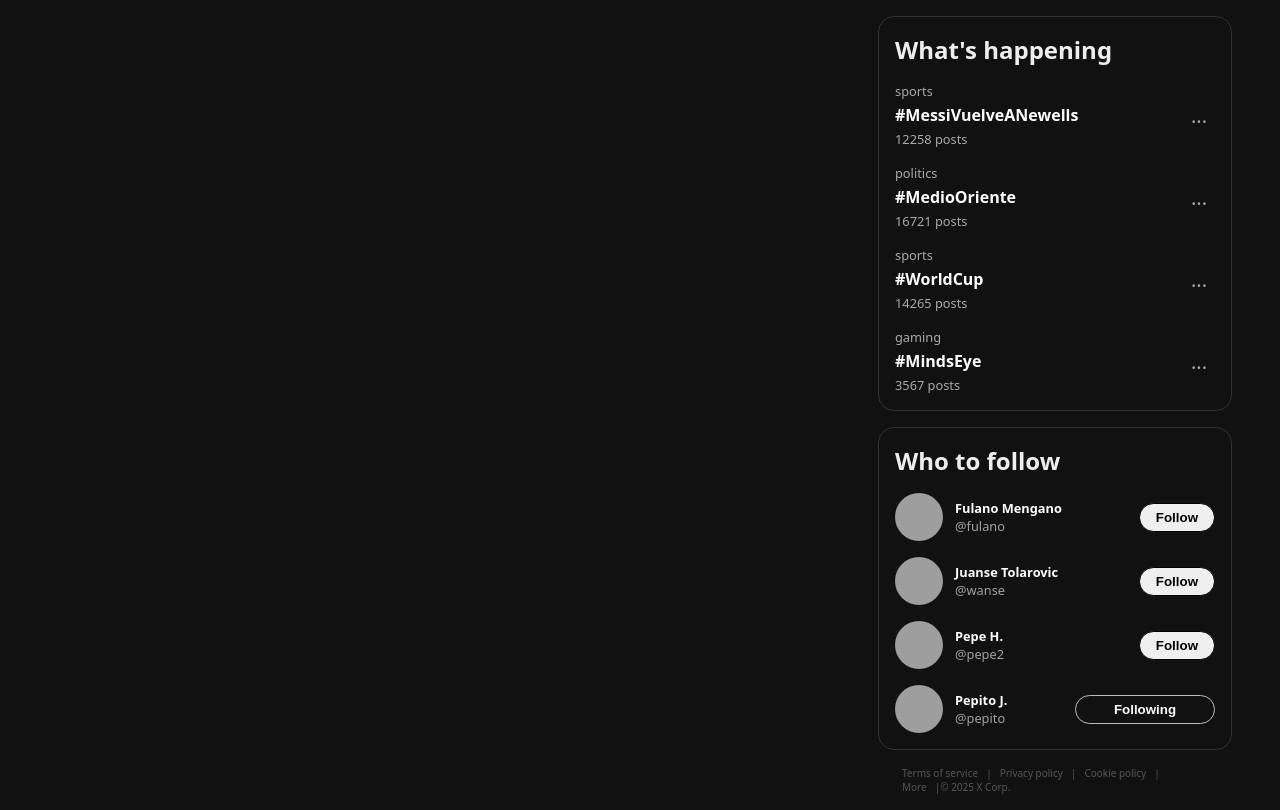
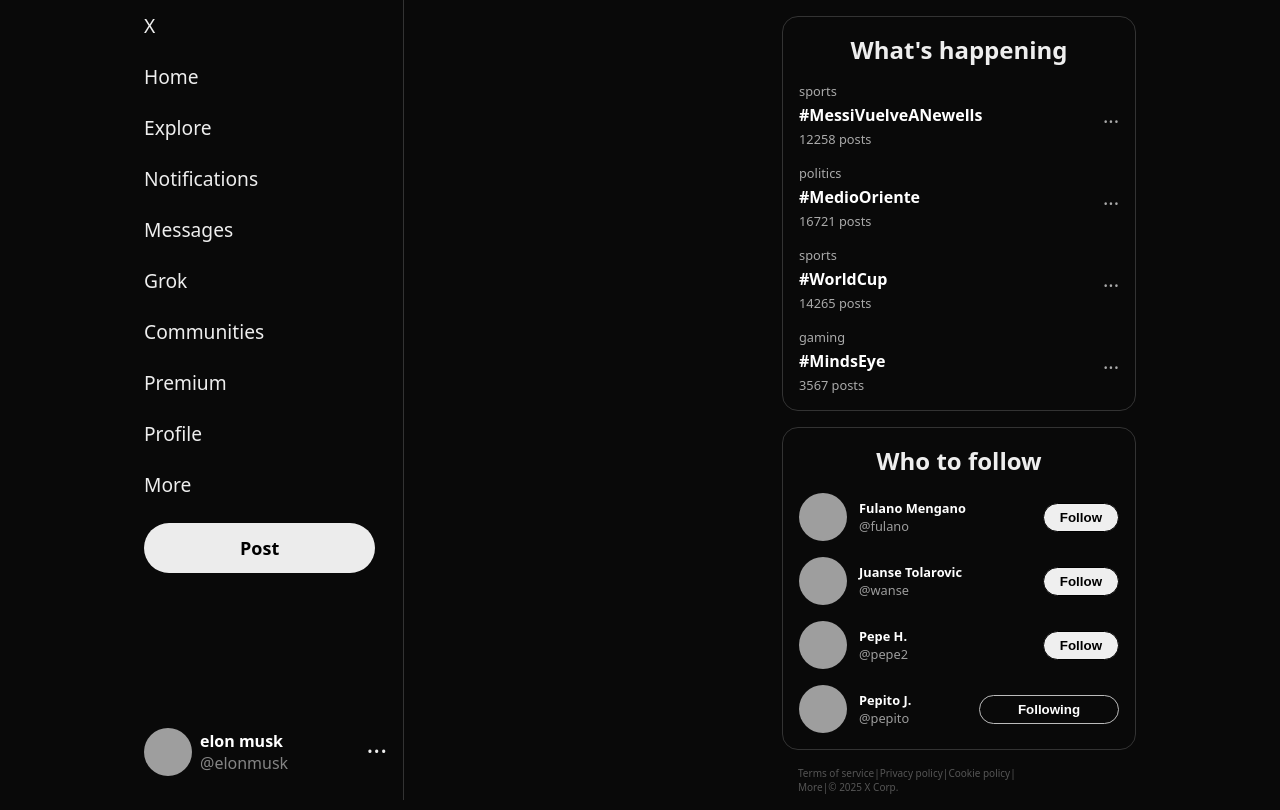
Before and after one commit to wanse-dev/PWA-frontend-2025, a React (Vite) app: page / in a window 1280 px wide. Built offline with nearby package versions, Linux system fonts and the light colour scheme; grey boxes are pictures that could not be loaded.

Commit message:
added leftPanel component

```diff
--- a/src/App.tsx
+++ b/src/App.tsx
@@ -1,14 +1,15 @@
-import { RightPanel } from './components/right_panel/RightPanel';
-import './index.css';
+import { RightPanel } from "./components/right_panel/RightPanel";
+import { LeftPanel } from "./components/left_panel/LeftPanel";
+import "./index.css";
 
 function App() {
   return (
     <>
-      <div className='test'></div>
-      <div className='test'></div>
+      <LeftPanel />
+      <div className="test"></div>
       <RightPanel />
     </>
-  )
+  );
 }
 
 export default App;
--- /dev/null
+++ b/src/components/left_panel/LeftPanel.css
@@ -0,0 +1,14 @@
+nav {
+  position: sticky;
+  top: 0px;
+  width: 260px;
+
+  box-sizing: border-box;
+  height: 100vh;
+
+  display: flex;
+  flex-direction: column;
+  justify-content: space-between;
+
+  border-right: 1px solid #333;
+}
--- /dev/null
+++ b/src/components/left_panel/LeftPanel.tsx
@@ -0,0 +1,16 @@
+import { Navigation } from "./Navigation";
+import { Profile } from "./Profile";
+import { user } from "../../consts/user";
+
+import "./LeftPanel.css";
+
+export const LeftPanel = () => {
+  return (
+    <nav>
+      <Navigation />
+      <Profile key={user.userName} userName={user.userName}>
+        {user.name}
+      </Profile>
+    </nav>
+  );
+};
--- /dev/null
+++ b/src/components/left_panel/Navigation.css
@@ -0,0 +1,38 @@
+.tw-navigation {
+  min-height: 575px;
+  font-size: larger;
+  font-weight: 400;
+}
+
+ul {
+  margin: 0;
+  padding: 0;
+  display: flex;
+  flex-direction: column;
+}
+ul li {
+  list-style: none;
+  margin: 0.75rem 0;
+  padding: 0;
+}
+ul li:last-child {
+  margin-top: 1.5rem;
+}
+a {
+  margin: 0;
+}
+.tw-post-btn {
+  padding: 0.8rem 6rem;
+
+  background-color: #ececec;
+  color: #000;
+  font-size: large;
+  font-weight: 700;
+
+  border-radius: 2rem;
+}
+.tw-post-btn:hover {
+  background-color: #d4d4d4e3;
+  color: #000;
+  transition: 0.3s;
+}
--- /dev/null
+++ b/src/components/left_panel/Navigation.tsx
@@ -0,0 +1,45 @@
+import "./Navigation.css";
+
+export const Navigation = () => {
+  return (
+    <div className="tw-navigation">
+      <ul>
+        <li>
+          <a href="#x">X</a>
+        </li>
+        <li>
+          <a href="#home">Home</a>
+        </li>
+        <li>
+          <a href="#explore">Explore</a>
+        </li>
+        <li>
+          <a href="#notifications">Notifications</a>
+        </li>
+        <li>
+          <a href="#messages">Messages</a>
+        </li>
+        <li>
+          <a href="#grok">Grok</a>
+        </li>
+        <li>
+          <a href="#communities">Communities</a>
+        </li>
+        <li>
+          <a href="#premium">Premium</a>
+        </li>
+        <li>
+          <a href="#profile">Profile</a>
+        </li>
+        <li>
+          <a href="#more">More</a>
+        </li>
+        <li>
+          <a className="tw-post-btn" href="#post">
+            Post
+          </a>
+        </li>
+      </ul>
+    </div>
+  );
+};
--- /dev/null
+++ b/src/components/left_panel/Profile.css
@@ -0,0 +1,40 @@
+section {
+  display: flex;
+  align-items: center;
+  justify-content: space-between;
+
+  min-height: 65px;
+  margin-bottom: 1rem;
+
+  user-select: none;
+}
+.tw-profile {
+  display: flex;
+  align-items: center;
+  justify-content: left;
+
+  color: #fff;
+  font-size: 1rem;
+}
+
+.tw-profile-info {
+  display: flex;
+  flex-direction: column;
+}
+
+.tw-profile-infoUserName {
+  opacity: 0.5;
+  font-weight: 300;
+}
+
+.tw-profile-avatar {
+  width: 48px;
+  height: 48px;
+  border-radius: 1000px;
+  margin-right: 0.5rem;
+}
+
+.tw-profile-options {
+  font-size: 1.6rem;
+  margin: 0 1rem 1rem 0;
+}
--- /dev/null
+++ b/src/components/left_panel/Profile.tsx
@@ -0,0 +1,27 @@
+import "./Profile.css";
+
+interface ProfileProps {
+  userName: string;
+  children: any;
+}
+
+export const Profile = (props: ProfileProps) => {
+  return (
+    <section>
+      <div className="tw-profile">
+        <img
+          className="tw-profile-avatar"
+          alt="El avatar del usuario"
+          src={`https://unavatar.io/${props.userName}`}
+        />
+        <div className="tw-profile-info">
+          <strong>{props.children}</strong>
+          <span className="tw-profile-infoUserName">@{props.userName}</span>
+        </div>
+      </div>
+      <div className="tw-profile-options">
+        <a href="#options">...</a>
+      </div>
+    </section>
+  );
+};
--- a/src/components/right_panel/RightPanel.tsx
+++ b/src/components/right_panel/RightPanel.tsx
@@ -1,7 +1,7 @@
 import { WhoToFollow } from "./WhoToFollow.tsx";
 import { WhatsHappening } from "./WhatsHappening.tsx";
 import { Footer } from "./Footer";
-import './RightPanel.css';
+import "./RightPanel.css";
 
 export const RightPanel = () => {
   return (
@@ -10,5 +10,5 @@
       <WhoToFollow />
       <Footer />
     </aside>
-    )
-}
+  );
+};
--- /dev/null
+++ b/src/consts/user.ts
@@ -0,0 +1,5 @@
+export const user = {
+    userName: 'elonmusk',
+    name: 'elon musk',
+    bio: 'This is a sample bio for elonmusk.'
+}
--- a/src/index.css
+++ b/src/index.css
@@ -5,18 +5,18 @@
 
 body {
   margin: 0;
-  background: #111;
+  background: #090909;
   color: #eee;
   font-family: system-ui;
 }
 
 #root {
   display: flex;
-  align-items: center;
+  align-items:flex-start;
   justify-content: space-between;
 
   min-height: 100vh;
-  margin: 0 3rem;
+  margin: 0 9rem;
 }
 
 .test {
```
Also changed, not shown: src/components/right_panel/TwitterFollowCard.tsx (+19 -19 lines), src/components/right_panel/WhoToFollow.tsx (+8 -10 lines). Lines whose indentation alone changed are shown as unchanged.
